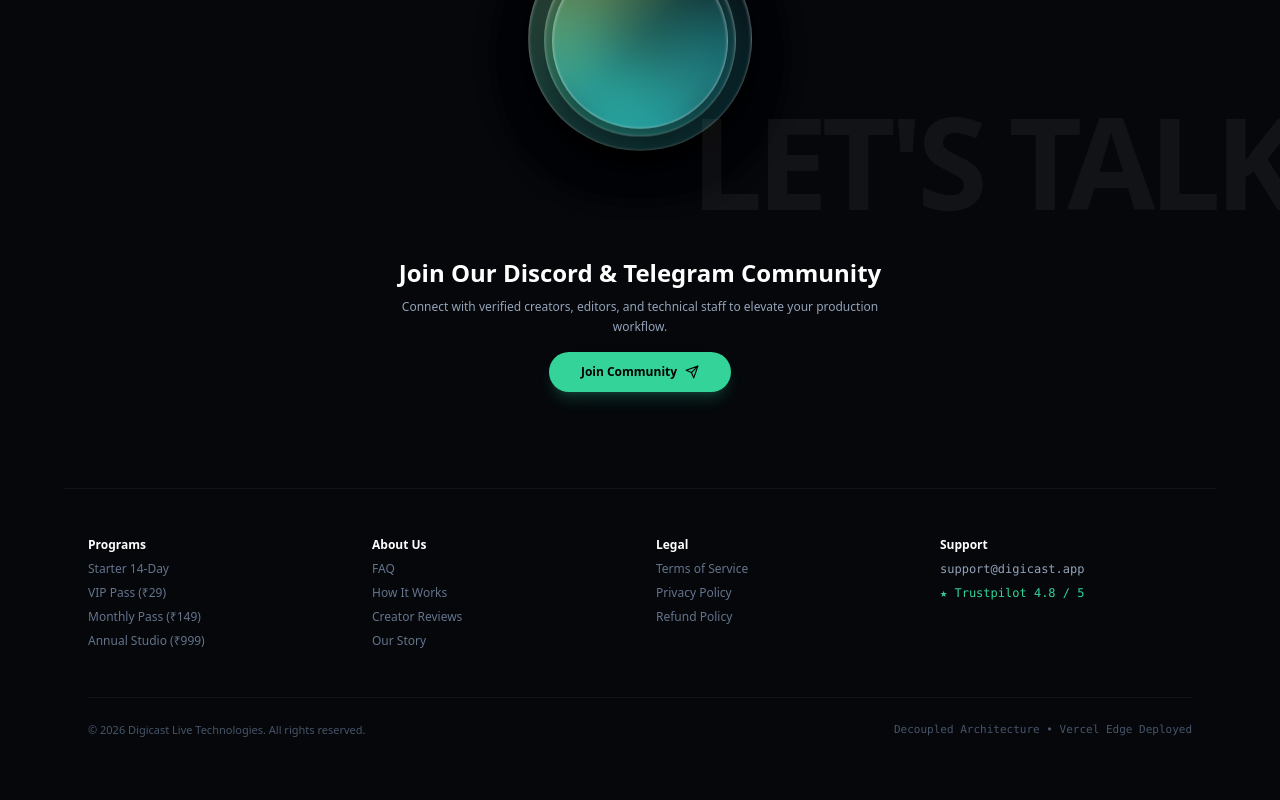
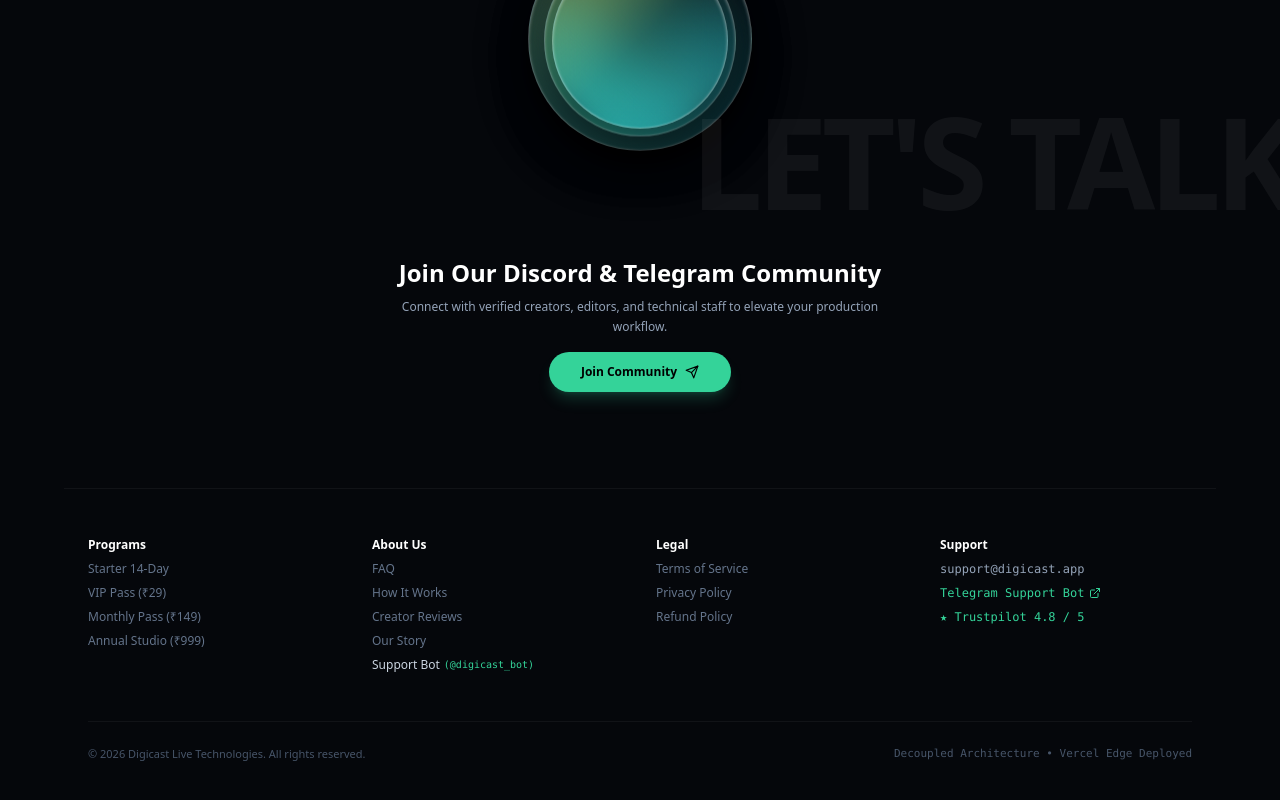
Before and after one commit to Priydarshansingh/dieme.in, a Next.js app in the folder digicast-backend/: page / in a window 1280 px wide. Shown: the part 9675-10475 px from the top of the page. Built offline with nearby package versions, Linux system fonts and the light colour scheme.

Commit message:
feat(footer): add Telegram Support Bot link to About Us and Support sections

```diff
--- a/digicast-backend/src/components/landing/LandingPageClient.tsx
+++ b/digicast-backend/src/components/landing/LandingPageClient.tsx
@@ -1501,6 +1501,17 @@ export default function LandingPageClient({ faqs = [] }: LandingPageClientProps)
                 <p><a href="#how-it-works" className="hover:text-slate-300">How It Works</a></p>
                 <p><a href="#reviews" className="hover:text-slate-300">Creator Reviews</a></p>
                 <p><a href="#about-us" className="hover:text-slate-300">Our Story</a></p>
+                <p>
+                  <a
+                    href="https://t.me/digicast_bot"
+                    target="_blank"
+                    rel="noopener noreferrer"
+                    className="hover:text-emerald-400 text-slate-300 transition flex items-center gap-1"
+                  >
+                    <span>Support Bot</span>
+                    <span className="text-[10px] font-mono text-emerald-400">(@digicast_bot)</span>
+                  </a>
+                </p>
               </div>
               <div className="space-y-2">
                 <p className="font-bold text-white">Legal</p>
@@ -1511,6 +1522,17 @@ export default function LandingPageClient({ faqs = [] }: LandingPageClientProps)
               <div className="space-y-2">
                 <p className="font-bold text-white">Support</p>
                 <p className="text-slate-400 font-mono">support@digicast.app</p>
+                <p>
+                  <a
+                    href="https://t.me/digicast_bot"
+                    target="_blank"
+                    rel="noopener noreferrer"
+                    className="hover:text-emerald-400 text-emerald-400 font-mono flex items-center gap-1"
+                  >
+                    <span>Telegram Support Bot</span>
+                    <ExternalLink className="h-3 w-3" />
+                  </a>
+                </p>
                 <p className="text-emerald-400 font-mono">★ Trustpilot 4.8 / 5</p>
               </div>
             </div>
```
